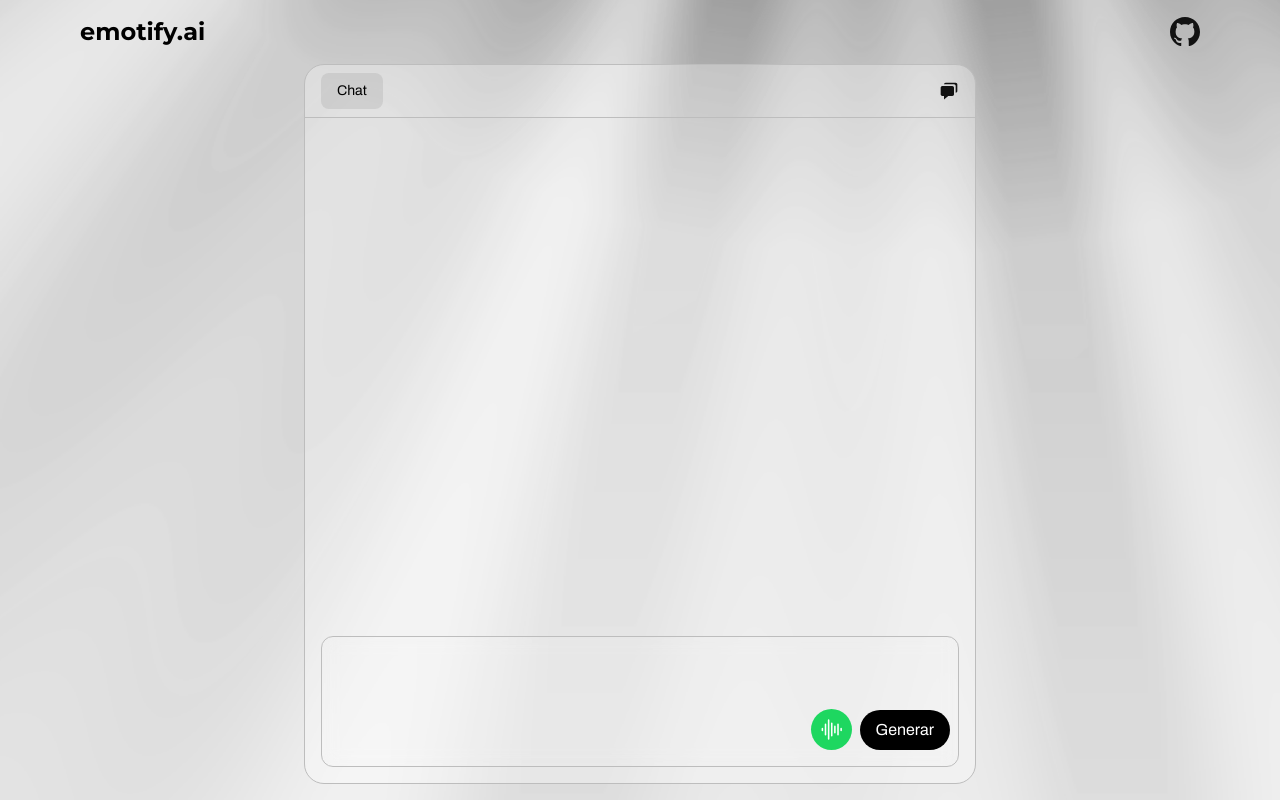
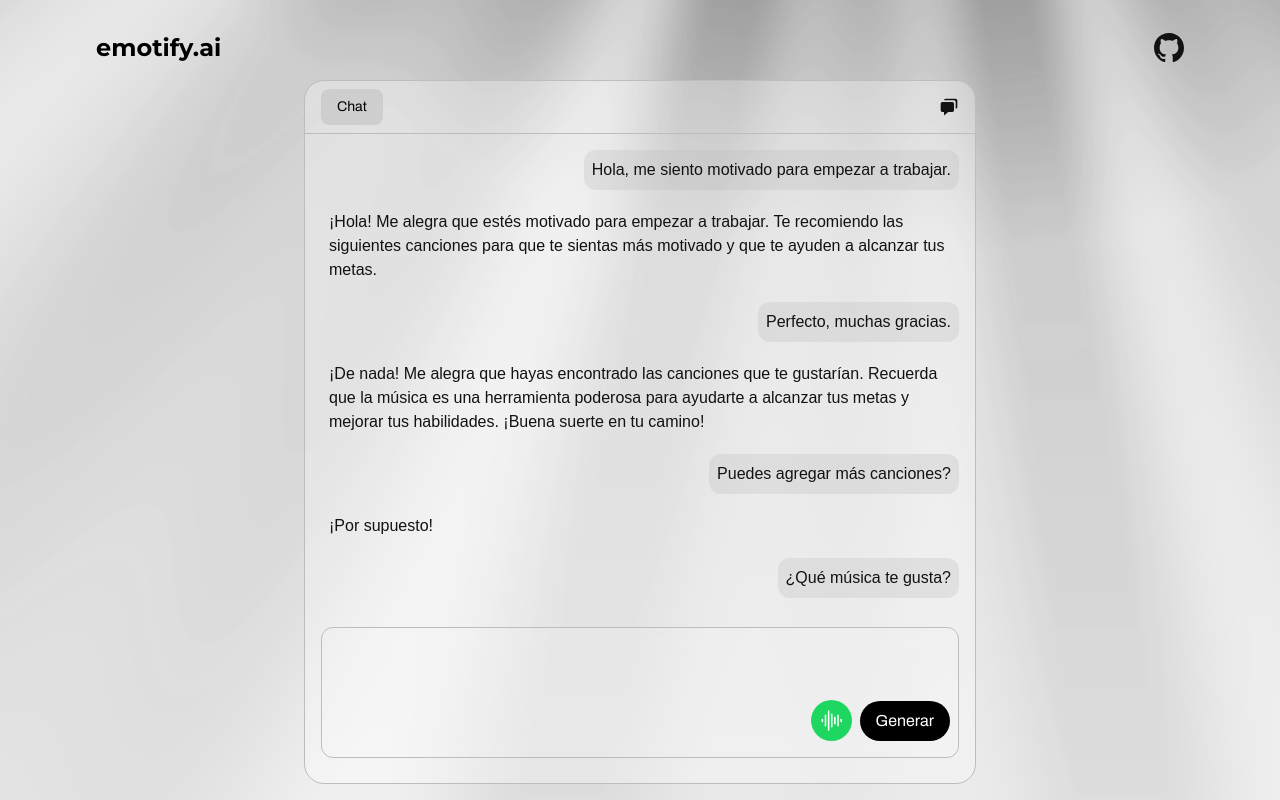
Before and after one commit to SebastianUrdaneguiBisalaya/emotify.ai, a Next.js app: page /music in a window 1280 px wide. Built offline with nearby package versions, Linux system fonts and the light colour scheme; what @midudev/tailwind-animations would draw is missing.

Commit message:
styles: improve ui of bubble-chat and mini-search componente, and music page

```diff
--- a/src/app/globals.css
+++ b/src/app/globals.css
@@ -35,7 +35,7 @@ body {
 	display: flex;
 	justify-content: center;
 	align-items: flex-start;
-	overflow-x: hidden;
+	overflow: hidden;
 }
 
 .scrollbar-hide {
--- a/src/app/music/page.tsx
+++ b/src/app/music/page.tsx
@@ -3,6 +3,8 @@
 import { useState } from "react";
 import MiniSearch from "@/components/mini-search";
 import Logo from "@/components/logo";
+import BubbleChat from "@/components/bubble-chat";
+import { data } from "@/constants/data";
 
 export default function Music() {
 	const [showSearchInSpotify, setShowSearchInSpotify] = useState<boolean>(false);
@@ -10,9 +12,12 @@ export default function Music() {
 	const handleSearchInSpotify = () => {
 		setShowSearchInSpotify((prev) => !prev);
 	}
+
 	return (
-		<div className={`relative w-full min-h-screen h-full max-w-6xl px-4 pb-4 pt-16 mx-auto grid ${showSearchInSpotify ? "grid-cols-2" : "grid-cols-1 place-items-center"} gap-4`}>
-			<header className="absolute top-4 left-4 right-4 h-fit flex items-center justify-between gap-2">
+		<div
+			className="flex flex-col justify-start items-center w-full min-h-screen h-full max-w-6xl p-4 mx-auto"
+		>
+			<header className="w-full h-fit flex flex-row items-center justify-between gap-2 p-4">
 				<Logo />
 				<a
 					className="w-fit flex items-center justify-center cursor-pointer"
@@ -23,34 +28,39 @@ export default function Music() {
 					<svg xmlns="http://www.w3.org/2000/svg" width="30" height="30" viewBox="0 0 64 64"><path fill="currentColor" d="M32 0C14 0 0 14 0 32c0 21 19 30 22 30c2 0 2-1 2-2v-5c-7 2-10-2-11-5c0 0 0-1-2-3c-1-1-5-3-1-3c3 0 5 4 5 4c3 4 7 3 9 2c0-2 2-4 2-4c-8-1-14-4-14-15q0-6 3-9s-2-4 0-9c0 0 5 0 9 4c3-2 13-2 16 0c4-4 9-4 9-4c2 7 0 9 0 9q3 3 3 9c0 11-7 14-14 15c1 1 2 3 2 6v8c0 1 0 2 2 2c3 0 22-9 22-30C64 14 50 0 32 0"/></svg>
 				</a>
 			</header>
-			<main className="max-w-2xl w-full h-full flex flex-col overflow-y-auto border border-gray-light dark:border-gray-light-opacity/20 rounded-[20px] bg-background/30">
-				<div className="w-full h-full flex flex-col">
-					<div className="w-full h-fit flex flex-row items-center justify-between gap-2 px-4 py-2 border-b border-gray-light dark:border-gray-light-opacity/20">
+			<main className={`w-full grow flex gap-4 ${showSearchInSpotify ? "flex-row" : "flex-col items-center"}`}>
+				<div className={`${showSearchInSpotify ? "" : "max-w-2xl"} grow w-full flex flex-col border border-gray-light dark:border-gray-light-opacity/20 rounded-[20px] bg-background/30 overflow-hidden`}>
+					<div className="w-full flex flex-row items-center justify-between gap-2 px-4 py-2 border-b border-gray-light dark:border-gray-light-opacity/20">
 						<span className="font-archivo text-black dark:text-white text-sm px-4 py-2 bg-gray/20 rounded-lg">Chat</span>
 						<div className="w-fit h-fit flex items-center justify-center">
 							<svg xmlns="http://www.w3.org/2000/svg" width="20" height="20" viewBox="0 0 24 24"><path fill="currentColor" d="M4 18h2v4.081L11.101 18H16c1.103 0 2-.897 2-2V8c0-1.103-.897-2-2-2H4c-1.103 0-2 .897-2 2v8c0 1.103.897 2 2 2"/><path fill="currentColor" d="M20 2H8c-1.103 0-2 .897-2 2h12c1.103 0 2 .897 2 2v8c1.103 0 2-.897 2-2V4c0-1.103-.897-2-2-2"/></svg>
 						</div>
 					</div>
+					<div className="flex flex-col h-[calc(100vh-160px)]">
+						<div className="grow overflow-y-auto">
+							<BubbleChat data={data}/>
 						</div>
-				<div className="w-full h-full flex flex-col justify-end min-h-fit max-h-72 p-4">
+						<div className="w-full p-4 shrink-0">
 							<MiniSearch onSearch={handleSearchInSpotify} />
 						</div>
-			</main>
+					</div>
+				</div>
 				{
 					showSearchInSpotify && (
-					<div className="w-full h-full flex flex-col overflow-y-auto border border-gray-light dark:border-gray-light-opacity/20 rounded-[20px] bg-background/30">
+						<div className="w-full flex flex-col border border-gray-light dark:border-gray-light-opacity/20 rounded-[20px] bg-background/30">
 							<div className="w-full h-fit flex flex-row items-center justify-between gap-2 px-4 py-2 border-b border-gray-light dark:border-gray-light-opacity/20">
 								<span className="font-archivo text-black dark:text-white text-sm px-4 py-2 bg-gray/20 rounded-lg">Resultados</span>
 								<div className="w-fit h-fit flex items-center justify-center">
 									<svg xmlns="http://www.w3.org/2000/svg" width="20" height="20" viewBox="0 0 24 24"><path fill="currentColor" d="M21 3v12.5a3.5 3.5 0 0 1-3.5 3.5a3.5 3.5 0 0 1-3.5-3.5a3.5 3.5 0 0 1 3.5-3.5c.54 0 1.05.12 1.5.34V6.47L9 8.6v8.9A3.5 3.5 0 0 1 5.5 21A3.5 3.5 0 0 1 2 17.5A3.5 3.5 0 0 1 5.5 14c.54 0 1.05.12 1.5.34V6z"/></svg>
 								</div>
 							</div>
-						<div className="w-full h-full">
+							<div className="w-full grow">
 
 							</div>
 						</div>
 					)
 				}
+			</main>
 		</div>
 	)
 }
--- /dev/null
+++ b/src/components/bubble-chat.tsx
@@ -0,0 +1,41 @@
+interface Songs {
+	id: string;
+	artist: string;
+	title: string;
+}
+
+interface Data {
+	id: string;
+	role: "user" | "bot";
+	text: string;
+	songs?: Songs[];
+}
+
+interface BubbleChatProps {
+	data: Data[] | null;
+}
+
+export default function BubbleChat({
+	data,
+}: BubbleChatProps) {
+	return (
+		<div
+			className="w-full flex flex-col gap-3 p-4 overflow-y-auto"
+		>
+			{
+				data && data?.length > 0 && (
+					data.map((item) => {
+						return (
+							<div
+								key={item.id}
+								className={`flex items-center ${item.role === "user" ? "justify-end" : "justify-start"}`}
+							>
+								<p className={`text-archivo p-2 ${item.role === "user" ? "text-right rounded-xl bg-gray-light/30 dark:bg-gray-light/20" : "text-left"}`}>{item.text}</p>
+							</div>
+						)
+					})
+				)
+			}
+		</div>
+	)
+}
--- a/src/components/mini-search.tsx
+++ b/src/components/mini-search.tsx
@@ -17,18 +17,21 @@ export default function MiniSearch({ onSearch }: MiniSearchProps) {
 			setShowAudioRecordIcon(true);
 		}
 	}, [search]);
+
+	const handleTextAreaChange = (event: React.ChangeEvent<HTMLTextAreaElement>) => {
+		const textArea = event.target as HTMLTextAreaElement;
+		textArea.style.height = "auto";
+		const newHeight = Math.min(textArea.scrollHeight, 200);
+		textArea.style.height = `${newHeight}px`;
+		setSearch(textArea.value);
+	}
 	return (
-		<div className="w-full h-fit flex flex-col gap-2 bg-white/10 border border-gray-light dark:border-gray-light-opacity/20 backdrop-blur-sm rounded-xl px-2 py-4">
+		<div className="w-full flex flex-col gap-2 bg-white/10 border border-gray-light dark:border-gray-light-opacity/20 backdrop-blur-sm rounded-xl px-2 py-4">
 			<textarea
 				id="mini-search-input"
-				className="w-full font-archivo focus:outline-none resize-none"
+				className="w-full font-archivo overflow-y-auto max-h-72 focus:outline-none resize-none"
 				value={search}
-				onChange={(event) => {
-					const textArea = event.target as HTMLTextAreaElement;
-					textArea.style.height = "auto";
-					textArea.style.height = `${Math.min(textArea.scrollHeight, 200)}px`;
-					setSearch(textArea.value);
-				}}
+				onChange={handleTextAreaChange}
 			/>
 			<div className="w-full flex flex-row items-center justify-end gap-2">
 				{
--- /dev/null
+++ b/src/constants/data.ts
@@ -0,0 +1,116 @@
+interface Songs {
+  id: string;
+  artist: string;
+  title: string;
+}
+
+interface Data {
+  id: string;
+  role: "user" | "bot";
+  text: string;
+  songs?: Songs[];
+}
+
+export const data: Data[] = [
+  {
+    id: "1",
+    role: "user",
+    text: "Hola, me siento motivado para empezar a trabajar.",
+  },
+  {
+    id: "2",
+    role: "bot",
+    text: "¡Hola! Me alegra que estés motivado para empezar a trabajar. Te recomiendo las siguientes canciones para que te sientas más motivado y que te ayuden a alcanzar tus metas.",
+    songs: [
+      {
+        id: "1",
+        artist: "The Beatles",
+        title: "Hey Jude",
+      },
+      {
+        id: "2",
+        artist: "The Beatles",
+        title: "Let It Be",
+      },
+      {
+        id: "3",
+        artist: "The Beatles",
+        title: "I Want to Hold Your Hand",
+      },
+    ],
+  },
+  {
+    id: "3",
+    role: "user",
+    text: "Perfecto, muchas gracias.",
+  },
+  {
+    id: "4",
+    role: "bot",
+    text: "¡De nada! Me alegra que hayas encontrado las canciones que te gustarían. Recuerda que la música es una herramienta poderosa para ayudarte a alcanzar tus metas y mejorar tus habilidades. ¡Buena suerte en tu camino!",
+  },
+  {
+    id: "5",
+    role: "user",
+    text: "Puedes agregar más canciones?",
+  },
+  {
+    id: "6",
+    role: "bot",
+    text: "¡Por supuesto!",
+    songs: [
+      {
+        id: "4",
+        artist: "The Beatles",
+        title: "I Want to Hold Your Hand",
+      },
+      {
+        id: "5",
+        artist: "The Beatles",
+        title: "Let It Be",
+      },
+      {
+        id: "6",
+        artist: "The Beatles",
+        title: "Hey Jude",
+      },
+    ],
+  },
+  {
+    id: "7",
+    role: "user",
+    text: "¿Qué música te gusta?",
+  },
+  {
+    id: "8",
+    role: "bot",
+    text: "¡Genial! Me alegra que hayas encontrado las canciones que te gustarían. Recuerda que la música es una herramienta poderosa para ayudarte a alcanzar tus metas y mejorar tus habilidades. ¡Buena suerte en tu camino!",
+  },
+  {
+    id: "9",
+    role: "user",
+    text: "Puedes agregar más canciones?",
+  },
+  {
+    id: "10",
+    role: "bot",
+    text: "¡Por supuesto!",
+    songs: [
+      {
+        id: "8",
+        artist: "The Beatles",
+        title: "I Want to Hold Your Hand",
+      },
+      {
+        id: "9",
+        artist: "The Beatles",
+        title: "Let It Be",
+      },
+      {
+        id: "10",
+        artist: "The Beatles",
+        title: "Hey Jude",
+      },
+    ],
+  },
+];
--- a/tsconfig.json
+++ b/tsconfig.json
@@ -24,6 +24,7 @@
 			"@/components/*": ["./src/components/*"],
 			"@/lib/*": ["./src/lib/*"],
 			"@/hooks/*": ["./src/hooks/*"],
+			"@/constants/*": ["./src/constants/*"],
     }
   },
   "include": ["next-env.d.ts", "**/*.ts", "**/*.tsx", ".next/types/**/*.ts"],
```
Lines whose indentation alone changed are shown as unchanged.
